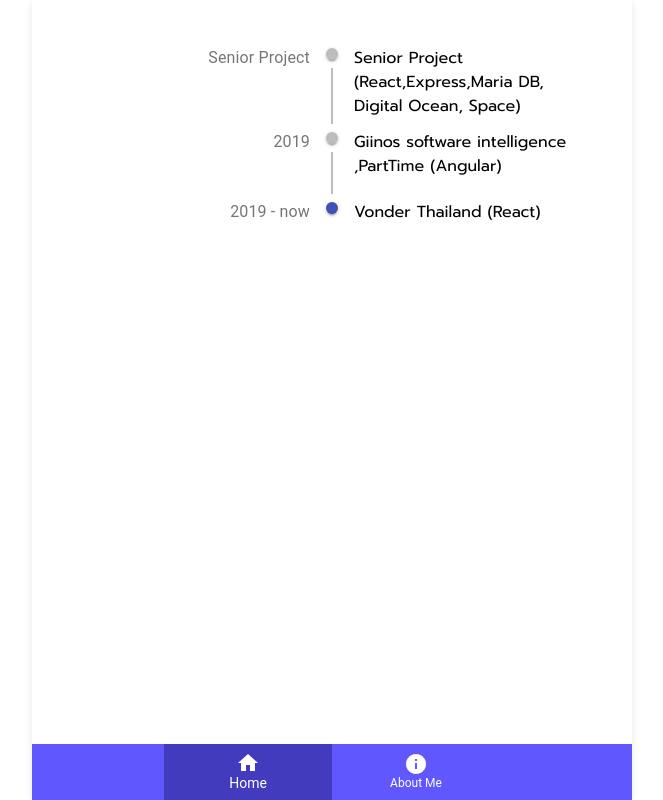
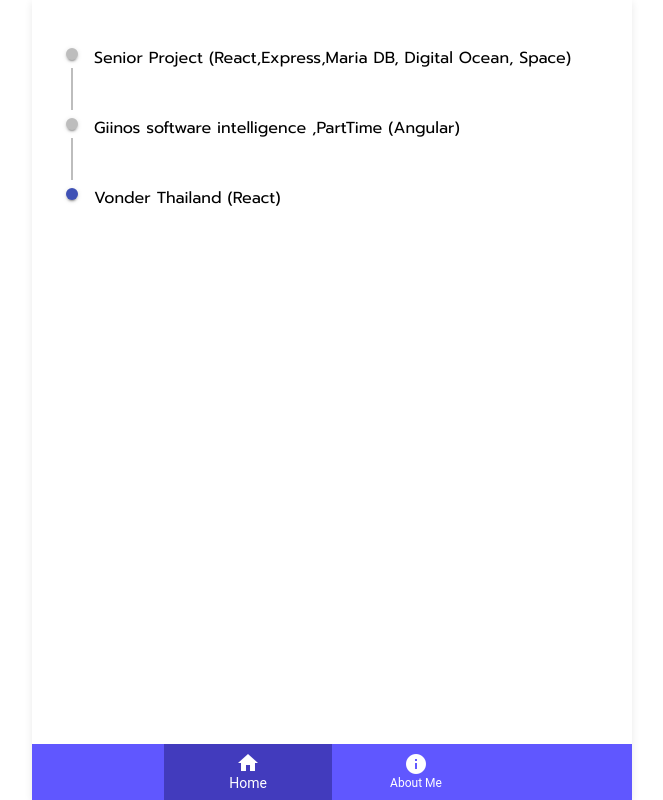
Before and after one commit to minnyww/my-portfolio, a Next.js app: page /components/Experience in a window 1280 px wide. Shown: the whole page, without its empty margins (308-971 px from the left). Built offline with nearby package versions, Linux system fonts and the light colour scheme.

Commit message:
[edit] step

```diff
--- a/pages/components/Experience.js
+++ b/pages/components/Experience.js
@@ -9,18 +9,18 @@
 import styled from 'styled-components';
 
 const BaseTimeLine = styled(Timeline)`
-   /* .MuiTimelineItem-missingOppositeContent:before {
-      display: none !important;
-   } */
+   .MuiTimelineItem-missingOppositeContent:before {
+      content: none !important;
+   }
 `;
 
 export default function Experience() {
    return (
       <BaseTimeLine>
          <TimelineItem>
-            <TimelineOppositeContent>
+            {/* <TimelineOppositeContent>
                <Typography color='textSecondary'>Senior Project</Typography>
-            </TimelineOppositeContent>
+            </TimelineOppositeContent> */}
             <TimelineSeparator>
                <TimelineDot />
                <TimelineConnector />
@@ -30,9 +30,9 @@
             </TimelineContent>
          </TimelineItem>
          <TimelineItem>
-            <TimelineOppositeContent>
+            {/* <TimelineOppositeContent>
                <Typography color='textSecondary'>2019</Typography>
-            </TimelineOppositeContent>
+            </TimelineOppositeContent> */}
             <TimelineSeparator>
                <TimelineDot />
                <TimelineConnector />
@@ -42,9 +42,9 @@
             </TimelineContent>
          </TimelineItem>
          <TimelineItem>
-            <TimelineOppositeContent>
+            {/* <TimelineOppositeContent>
                <Typography color='textSecondary'>2019 - now</Typography>
-            </TimelineOppositeContent>
+            </TimelineOppositeContent> */}
             <TimelineSeparator>
                <TimelineDot color='primary' />
             </TimelineSeparator>
```
